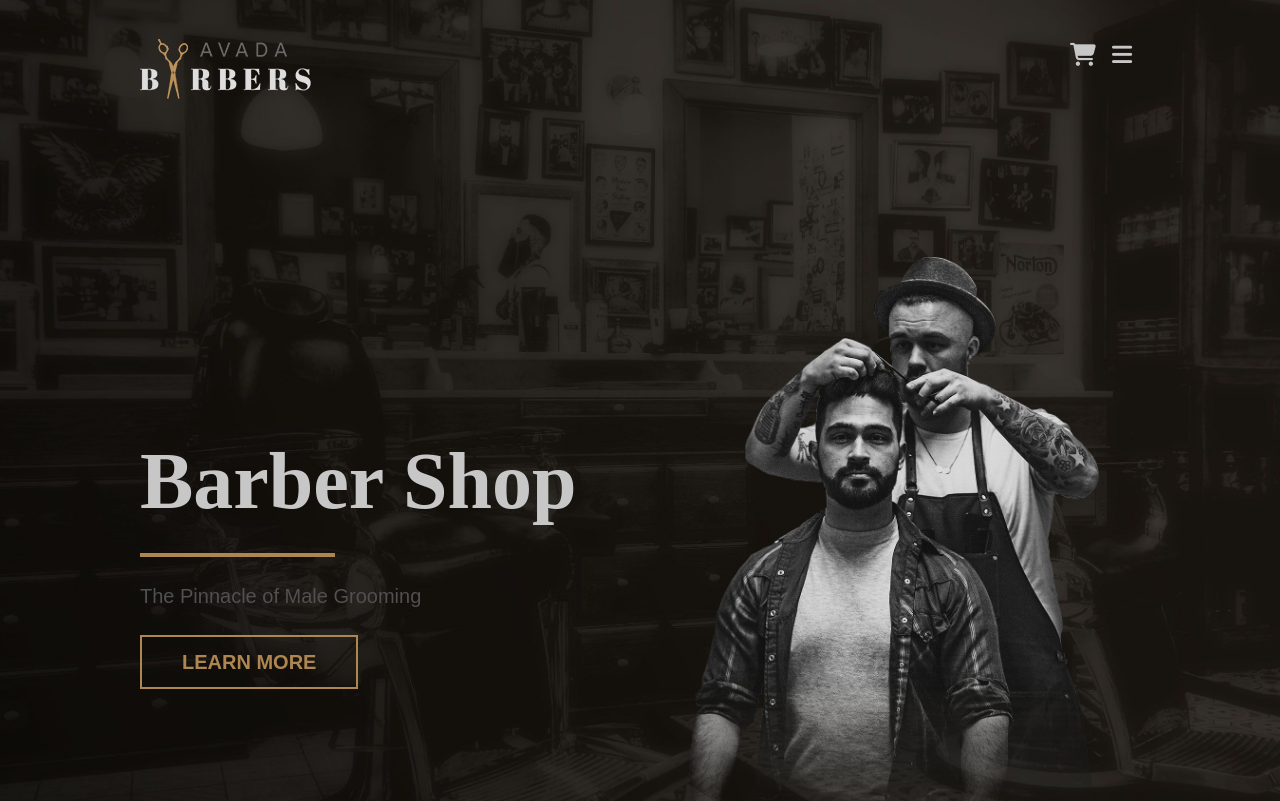
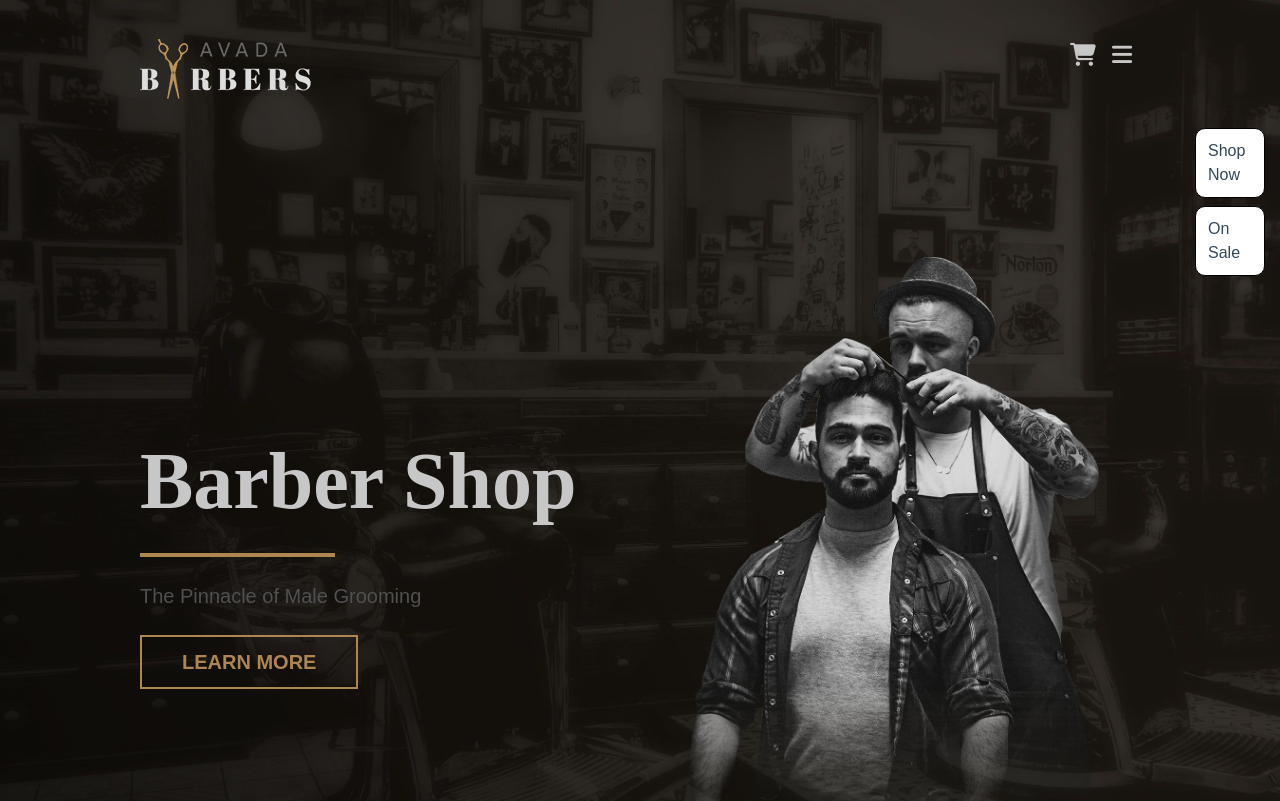
Before and after one commit to GianmarcoRuffi/proj-html-vuejs, a Vue app: page / in a window 1280 px wide. Shown: the top 801 px of the page. Built offline with nearby package versions, Linux system fonts and the light colour scheme; a small style sheet from the web is missing.

Commit message:
Aggiunti container fixed

```diff
--- a/src/App.vue
+++ b/src/App.vue
@@ -1,5 +1,6 @@
 <template>
   <div id="app">
+    <merchandise demos="Shop Now" deals="On Sale" />
     <Header />
     <Award />
     <services />
@@ -18,10 +19,20 @@ import Products from "./components/Products.vue";
 import Reviews from "./components/Reviews.vue";
 import BlogPosts from "./components/BlogPosts.vue";
 import Footer from "./components/Footer.vue";
+import Merchandise from "./components/Merchandise.vue";
 
 export default {
   name: "App",
-  components: { Header, Award, Services, Products, Reviews, BlogPosts, Footer },
+  components: {
+    Header,
+    Award,
+    Services,
+    Products,
+    Reviews,
+    BlogPosts,
+    Footer,
+    Merchandise,
+  },
 };
 </script>
 
@@ -32,5 +43,6 @@ export default {
   margin: 0;
   padding: 0;
   box-sizing: border-box;
+  position: relative;
 }
 </style>
--- a/src/components/Footer.vue
+++ b/src/components/Footer.vue
@@ -57,6 +57,9 @@
           <a href="#">WordPress</a>
         </p>
       </div>
+      <div id="scroll-toggle">
+        <a href=""><i class="fa-solid fa-chevron-up"></i></a>
+      </div>
     </div>
   </section>
 </template>
@@ -72,6 +75,29 @@ export default {
 
 <style scoped lang="scss">
 @import "./src/styles/vars.scss";
+
+#scroll-toggle {
+  position: absolute;
+  display: flex;
+  justify-content: center;
+  align-items: center;
+  background-color: #5c5c5c;
+  color: white;
+  width: 50px;
+  height: 40px;
+  bottom: 0;
+  right: 5%;
+  border-radius: 5px;
+
+  a {
+    color: white;
+    text-decoration: none;
+  }
+  &:hover {
+    cursor: pointer;
+    background-color: $ochre;
+  }
+}
 
 #footer {
   height: 700px;
--- a/src/components/Header.vue
+++ b/src/components/Header.vue
@@ -65,6 +65,8 @@ export default {
 
 .mini-header {
   padding-top: 15px;
+  // position: fixed;
+  z-index: 2;
 }
 
 .lead.py-2 {
@@ -74,6 +76,7 @@ export default {
 
 ul {
   list-style: none;
+
   li {
     display: inline-block;
     font-size: 23px;
--- /dev/null
+++ b/src/components/Merchandise.vue
@@ -0,0 +1,48 @@
+<template>
+  <div id="toggles-box">
+    <div class="toggle container d-flex my-2">{{ demos }}</div>
+    <div class="toggle container d-flex">{{ deals }}</div>
+  </div>
+</template>
+
+<script>
+export default {
+  name: "Merchandise",
+
+  props: {
+    demos: String,
+    deals: String,
+  },
+};
+</script>
+
+<style scoped lang="scss">
+@import "./src/styles/vars.scss";
+
+#toggles-box {
+  position: fixed;
+  z-index: 2;
+  right: 15px;
+  top: 15%;
+}
+
+.toggle {
+  border: 1px solid black;
+  border-radius: 10px;
+  display: flex;
+  color: #33475b;
+  justify-content: center;
+  align-items: center;
+  text-decoration: none;
+  width: 70px;
+  height: 70px;
+  background-color: white;
+  font-family: Arial, Helvetica, sans-serif;
+  display: inline-block;
+
+  &:hover {
+    color: $ochre;
+    cursor: pointer;
+  }
+}
+</style>
```
